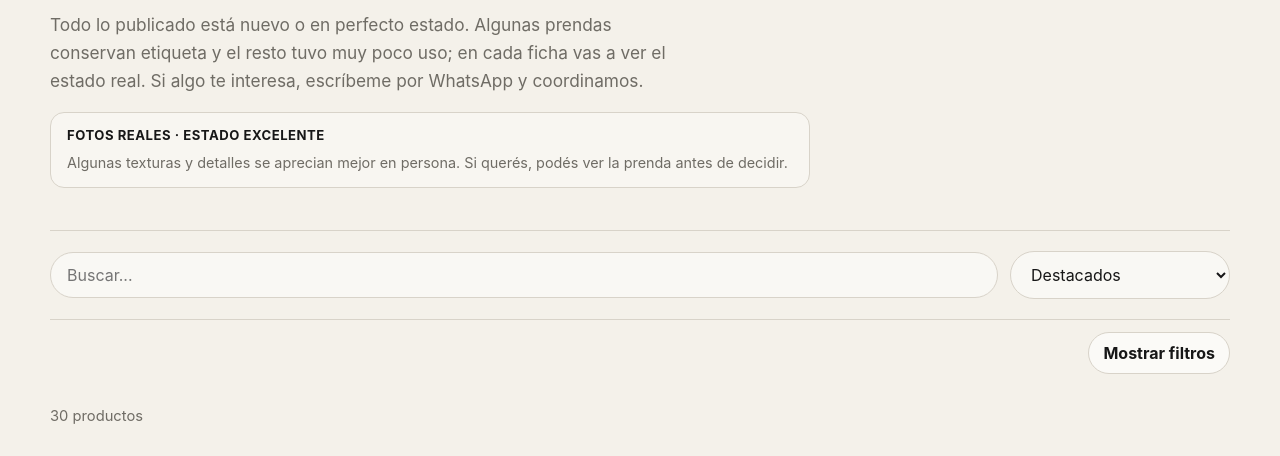
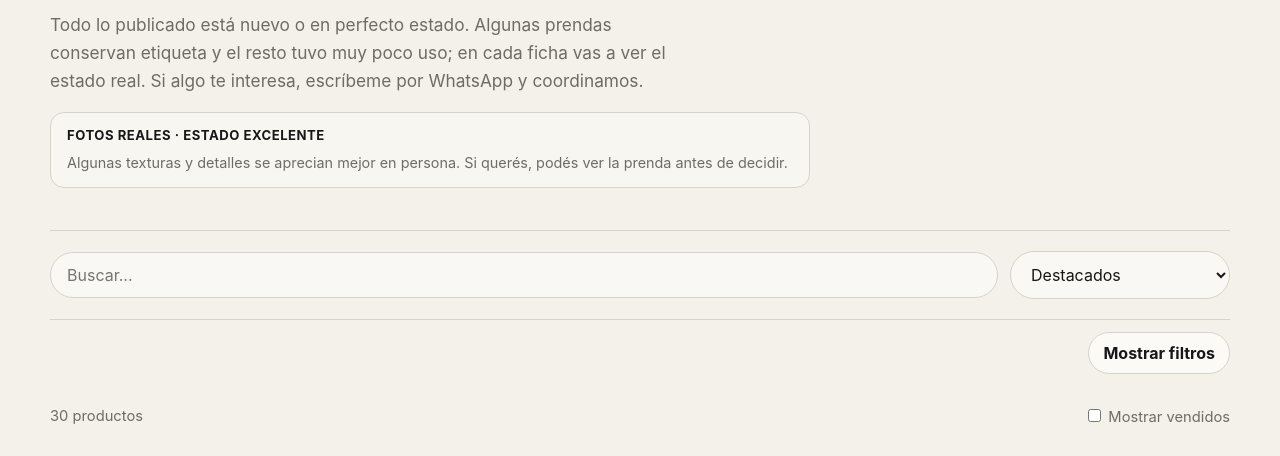
Before and after one commit to undawork/garage_sale, a website: page public/index.html in a window 1280 px wide. Shown: the part 308-764 px from the top of the page. Drawn offline with Linux system fonts and the light colour scheme.

Commit message:
feat(shop): add opt-in sold-items visibility

```diff
--- a/public/index.html
+++ b/public/index.html
@@ -54,6 +54,7 @@
 
     <section class="result-row">
       <p id="resultCount">Cargando productos…</p>
+      <label class="sold-toggle"><input type="checkbox" id="showSold"> Mostrar vendidos</label>
     </section>
 
     <section id="grid" class="grid" aria-live="polite"></section>
```
